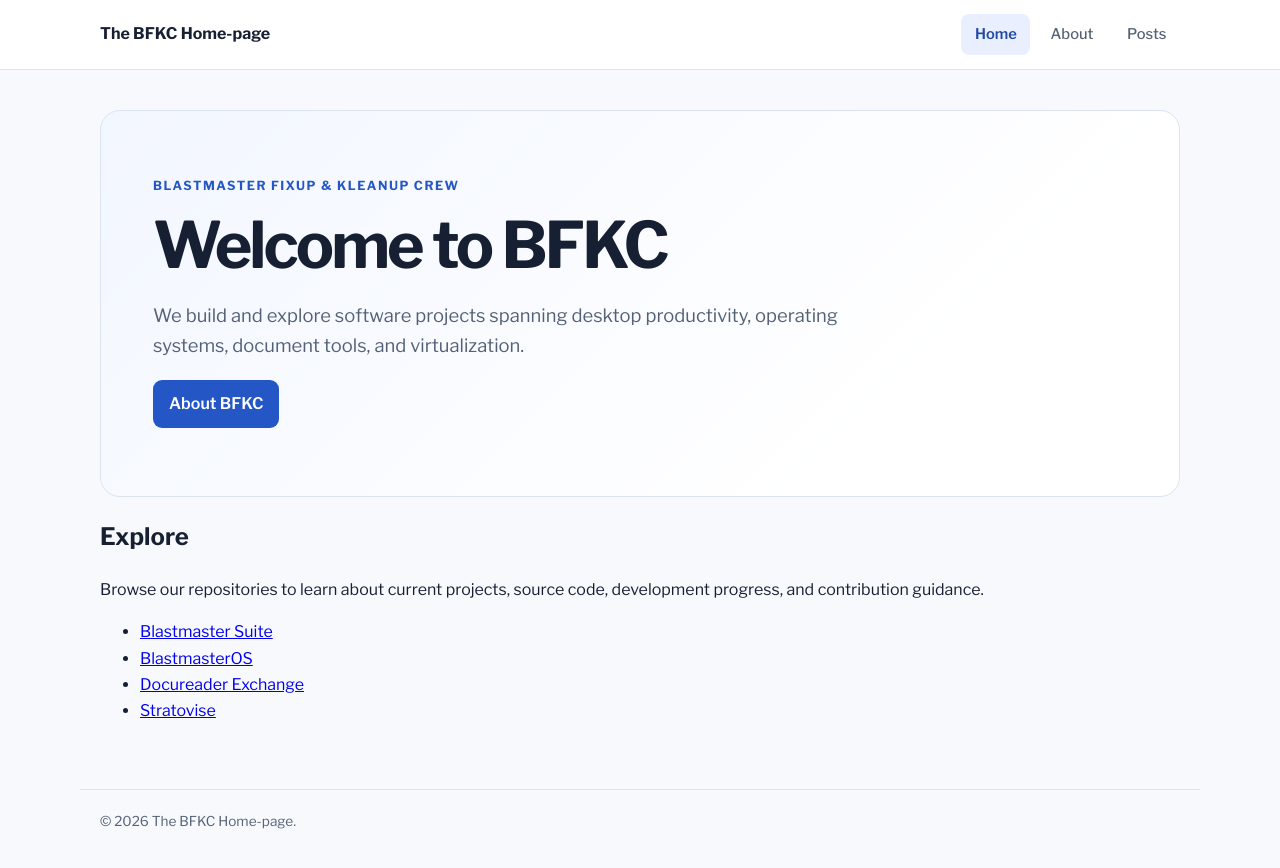
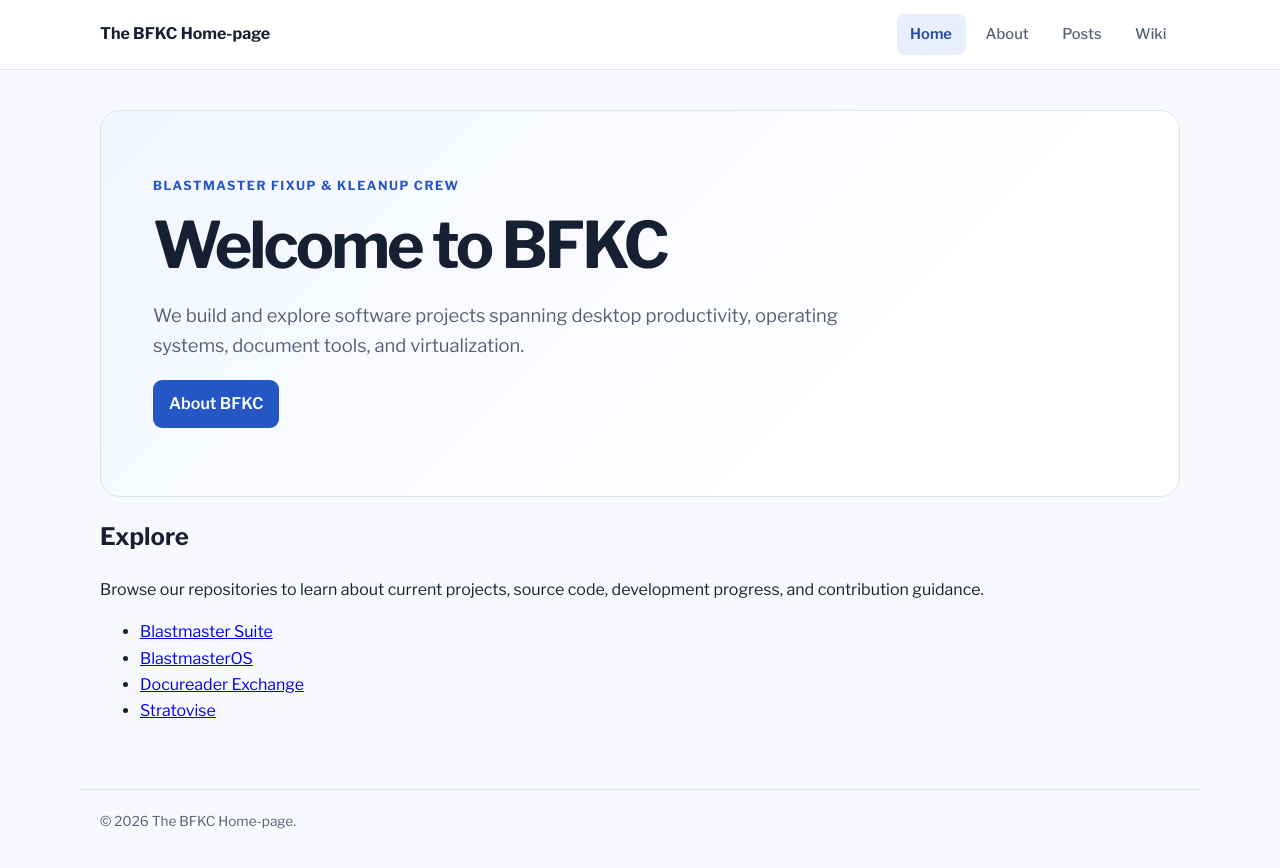
Before and after one commit to Blastmaster-Fixup-and-Kleanup-Crew/Blastmaster-Fixup-and-Kleanup-Crew.github.io, a Jekyll site: the page built from index.md, in a window 1280 px wide. Shown: the top 868 px of the page. Built offline with Jekyll 4.4.1, drawn with Linux system fonts in a browser that asks for light colours.

Commit message:
Add Wiki to the BFKC website navigation

```diff
--- a/_layouts/page.html
+++ b/_layouts/page.html
@@ -32,6 +32,7 @@
         <a href="{{ '/' | relative_url }}"{% if page.url == '/' %} aria-current="page"{% endif %}>Home</a>
         <a href="{{ '/about' | relative_url }}"{% if page.url == '/about' or page.url == '/about/' %} aria-current="page"{% endif %}>About</a>
         <a href="{{ '/posts' | relative_url }}"{% if page.url contains '/posts' %} aria-current="page"{% endif %}>Posts</a>
+        <a href="{{ '/wiki/' | relative_url }}"{% if page.url contains '/wiki' %} aria-current="page"{% endif %}>Wiki</a>
       </nav>
     </div>
   </header>
```
